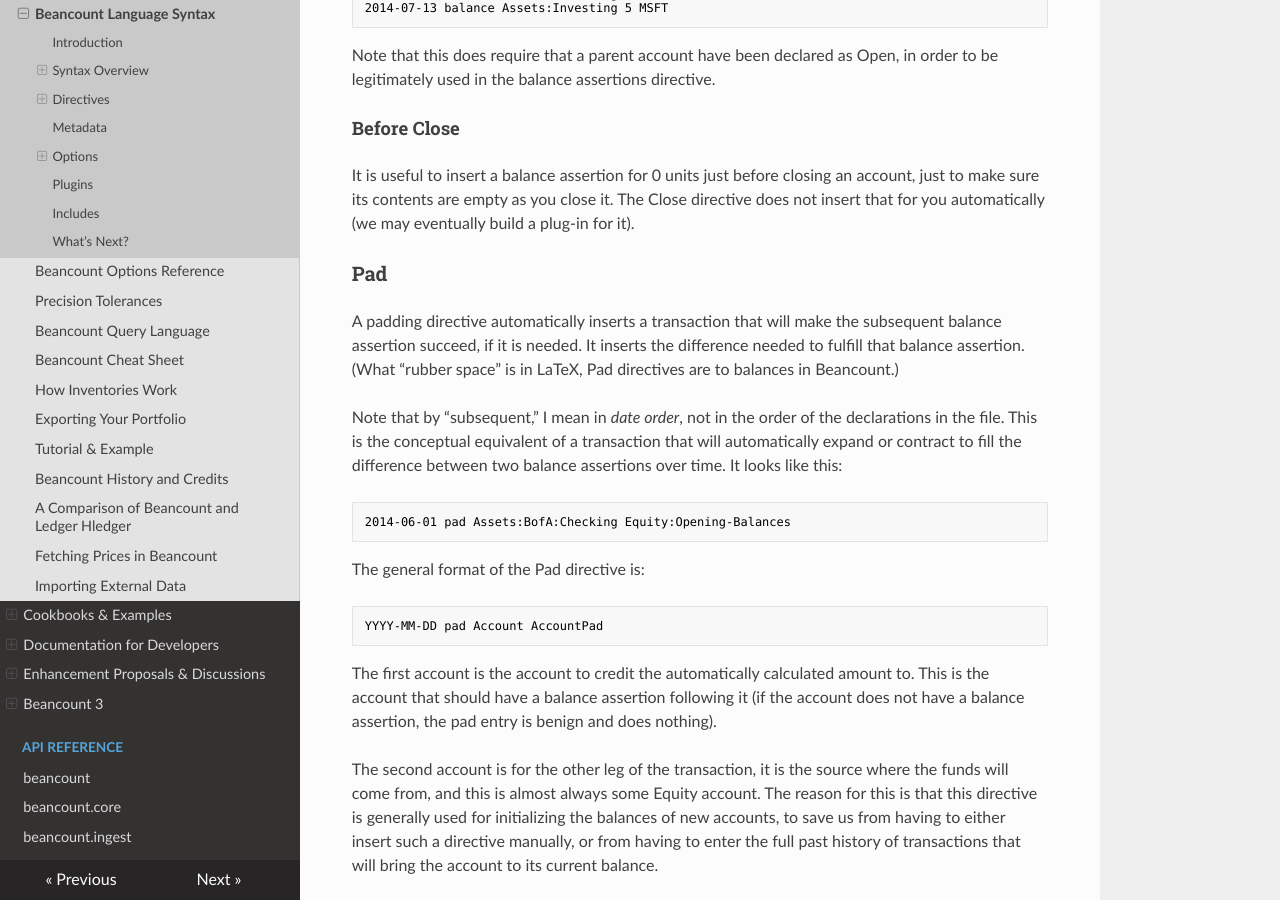
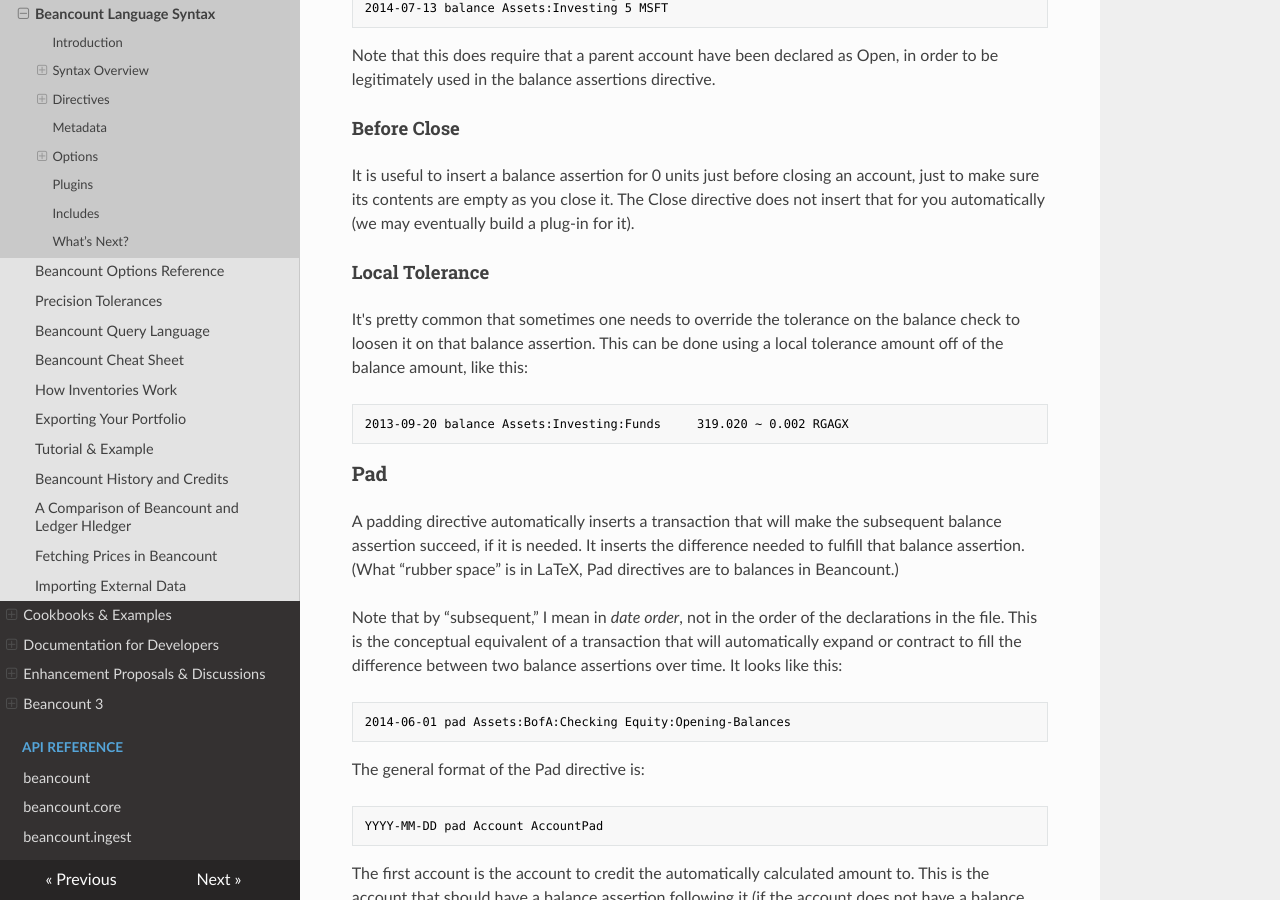
Before and after one commit to beancount/docs, an MkDocs documentation site: the page built from docs/beancount_language_syntax.md, in a window 1280 px wide and 900 px high, scrolled down 21809 px. Built offline with MkDocs 1.6.1, drawn with Linux system fonts in a browser that asks for light colours.

Commit message:
Re-generate docs

```diff
--- a/docs/beancount_language_syntax.md
+++ b/docs/beancount_language_syntax.md
@@ -744,6 +744,12 @@
 
 It is useful to insert a balance assertion for 0 units just before closing an account, just to make sure its contents are empty as you close it. The Close directive does not insert that for you automatically (we may eventually build a plug-in for it).
 
+#### Local Tolerance<a id="local-tolerance"></a>
+
+It's pretty common that sometimes one needs to override the tolerance on the balance check to loosen it on that balance assertion. This can be done using a local tolerance amount off of the balance amount, like this:
+
+    2013-09-20 balance Assets:Investing:Funds     319.020 ~ 0.002 RGAGX
+
 ### Pad<a id="pad"></a>
 
 A padding directive automatically inserts a transaction that will make the subsequent balance assertion succeed, if it is needed. It inserts the difference needed to fulfill that balance assertion. (What “rubber space” is in LaTeX, Pad directives are to balances in Beancount.)
```
Also changed, not shown: docs/external_contributions.md (+2 -0 lines).
